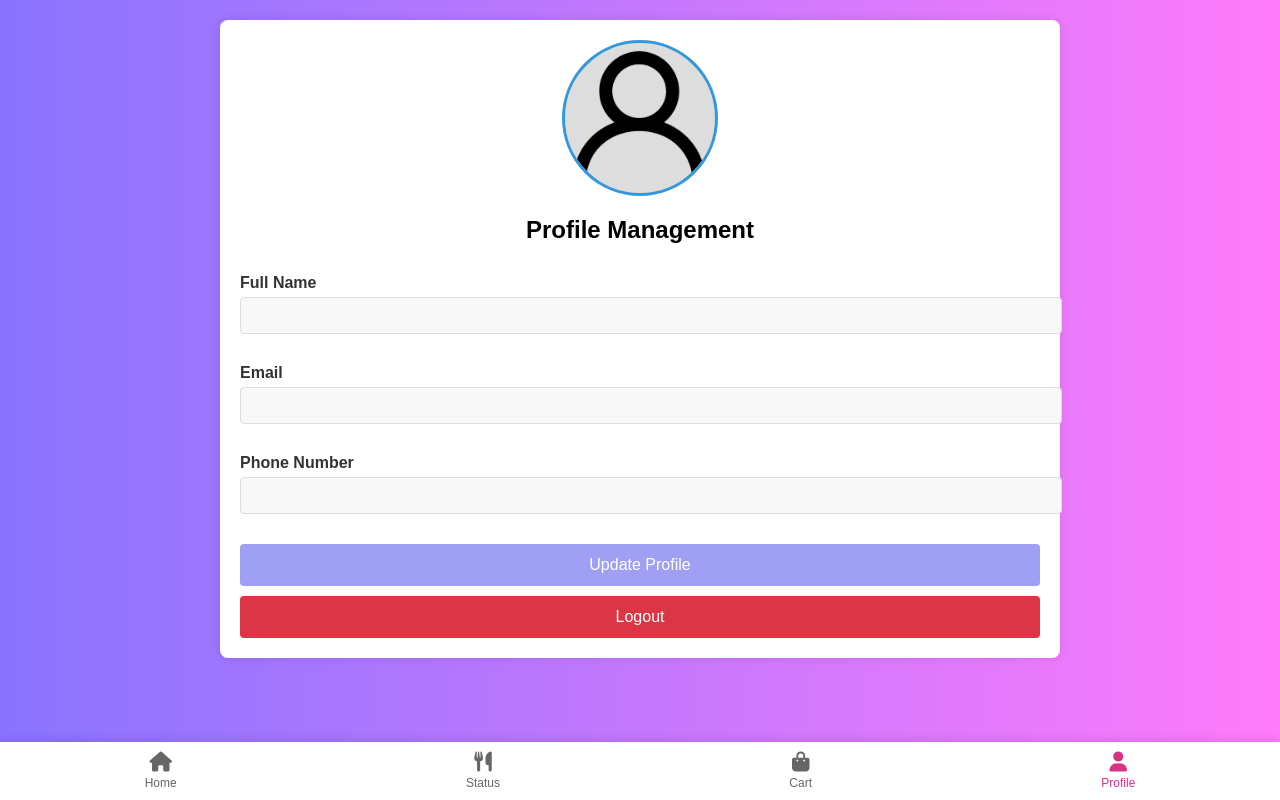
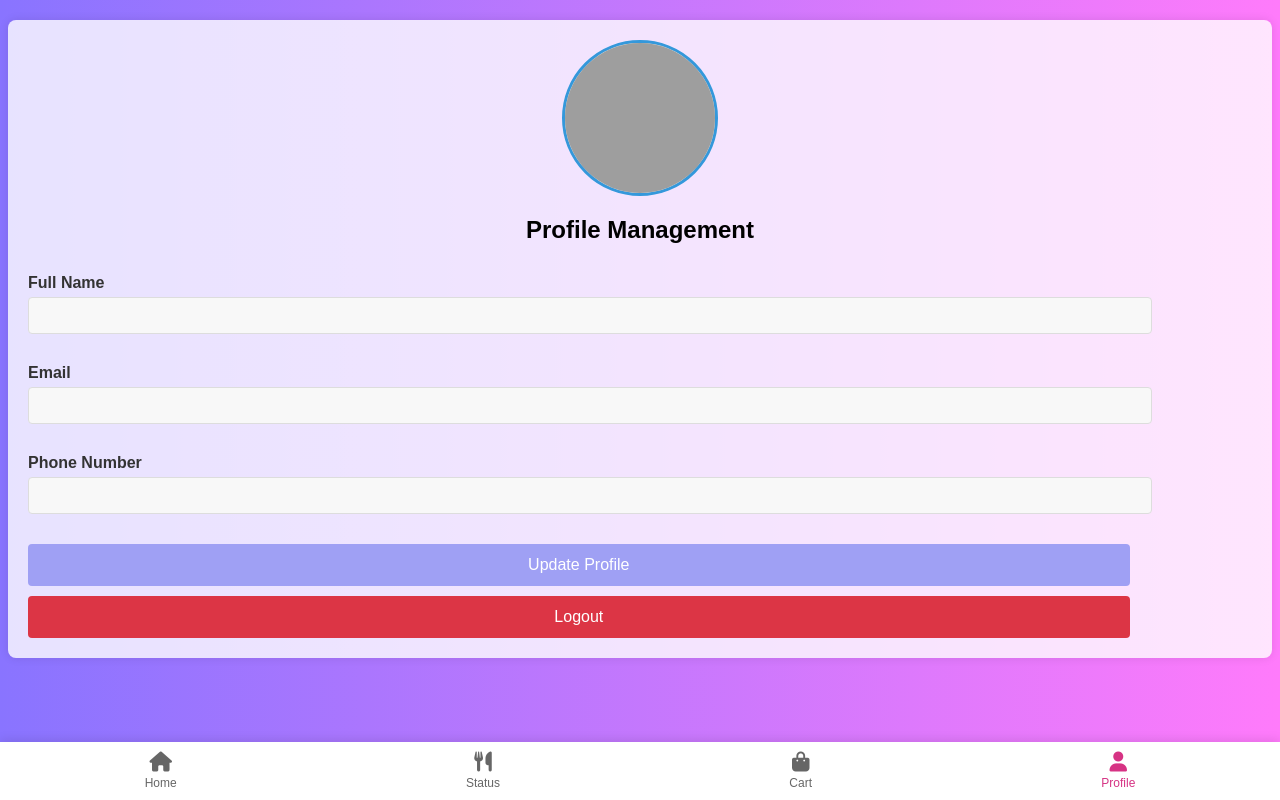
Before and after one commit to muhammedarshaq/smart-canteen, a PHP site: page /profile.php in a window 1280 px wide. Run offline with PHP 8.4, Linux system fonts and the light colour scheme; the visitor is signed in with stand-in values (Sample User, id 1); data that the repository does not hold is empty; grey boxes are pictures that could not be loaded.

Commit message:
profile page updated

```diff
--- a/user/profile.php
+++ b/user/profile.php
@@ -52,10 +52,11 @@ $user = $customer->getCustomerByEmail($_SESSION['email']);
         }
 
         .profile-container {
-            max-width: 800px;
             margin: 20px auto;
             padding: 20px;
-            background-color: #fff;
+            background-color: rgba(255, 255, 255, 0.8);
+            box-shadow: 0 0 10px rgba(0, 0, 0, 0.1);
+            border-radius: 8px;
             box-shadow: 0 0 10px rgba(0, 0, 0, 0.1);
             border-radius: 8px;
         }
@@ -99,7 +100,7 @@ $user = $customer->getCustomerByEmail($_SESSION['email']);
         }
 
         .form-group input {
-            width: 100%;
+            width: 90%;
             padding: 10px;
             border: 1px solid #ddd;
             border-radius: 4px;
@@ -118,7 +119,7 @@ $user = $customer->getCustomerByEmail($_SESSION['email']);
             border: none;
             border-radius: 4px;
             cursor: pointer;
-            width: 100%;
+            width: 90%;
             font-size: 16px;
         }
 
@@ -192,7 +193,7 @@ $user = $customer->getCustomerByEmail($_SESSION['email']);
     <div class="profile-container">
         <div class="profile-header">
             <label for="profile-picture-input">
-                <img src="../images/user.png" alt="Profile Picture" class="profile-picture" title="Click to upload a new picture">
+                <img src="https://images.unsplash.com/photo-1438761681033-6461ffad8d80?w=500&auto=format&fit=crop&q=60&ixlib=rb-4.0.3&ixid=M3wxMjA3fDB8MHxzZWFyY2h8Mnx8YXZhdGFyfGVufDB8MHwwfHx8MA%3D%3D" alt="Profile Picture" class="profile-picture" title="Click to upload a new picture">
             </label>
             <input type="file" id="profile-picture-input" style="display: none;" aria-label="Upload Profile Picture">
             <h2>Profile Management</h2>
```
Also changed, not shown: user/food.php (+12 -9 lines).
